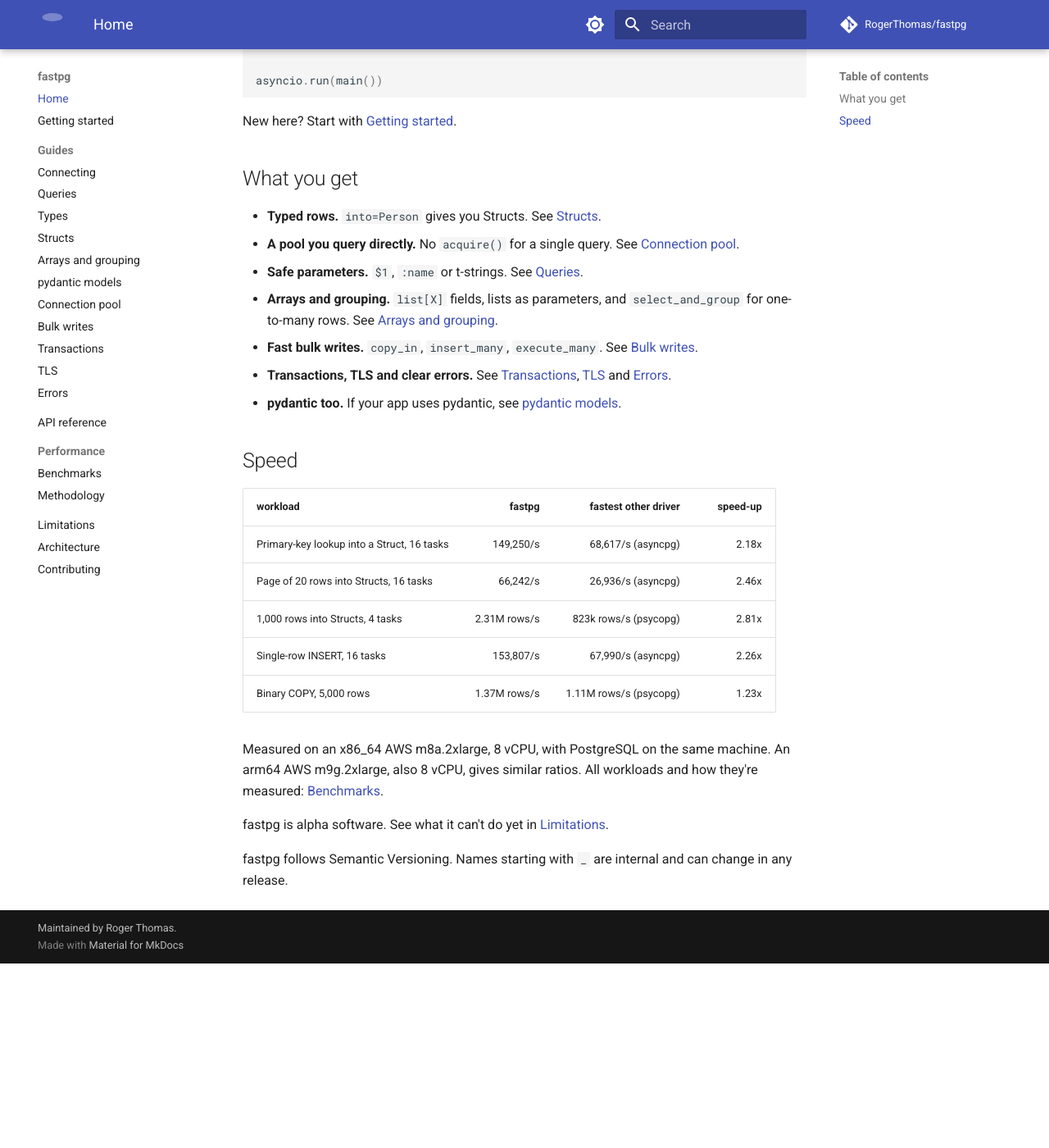
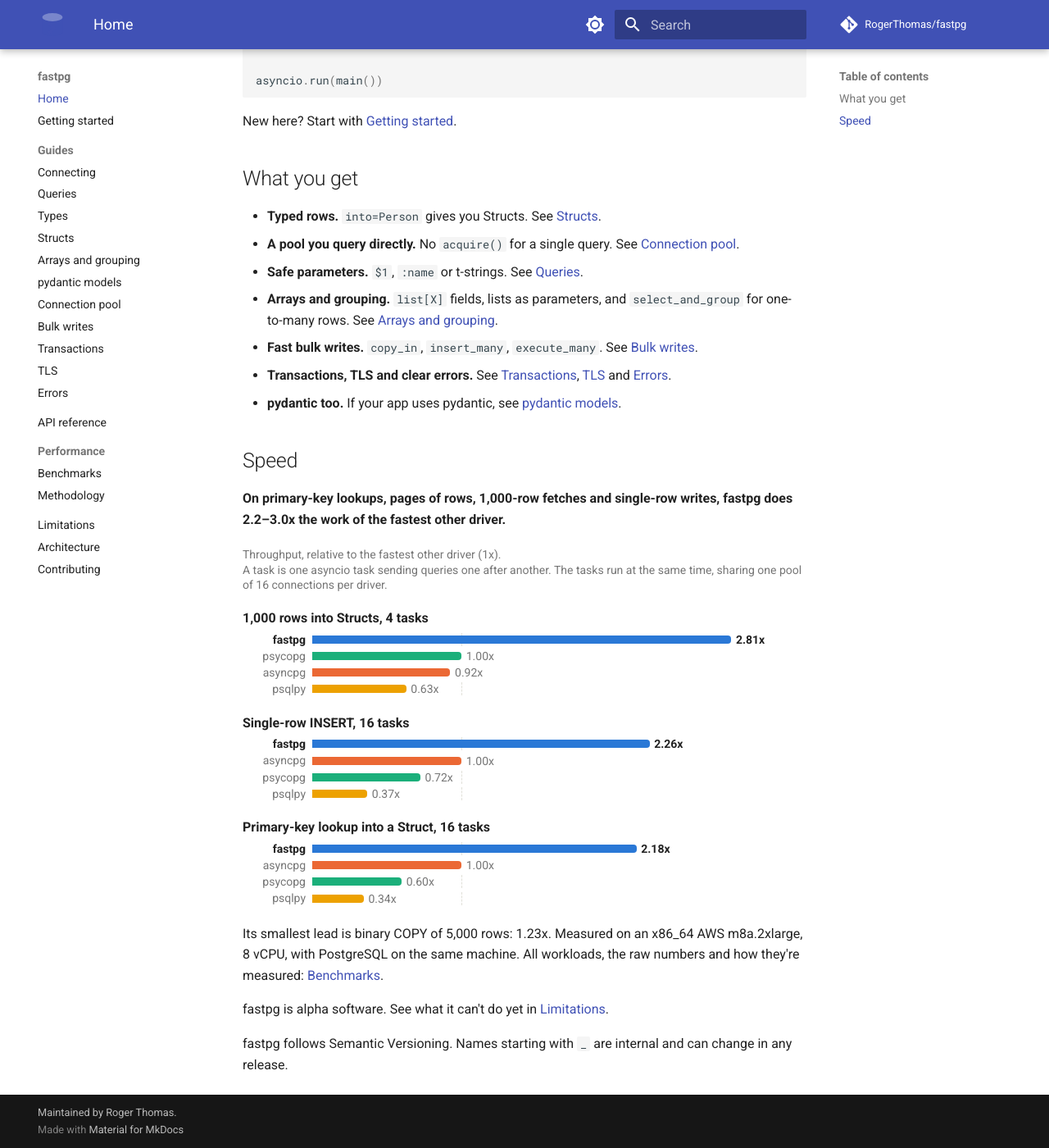
Before and after one commit to RogerThomas/fastpg, an MkDocs documentation site: the page built from docs/index.md, in a window 1280 px wide and 1400 px high, scrolled down 668 px. Shown: the whole window at 82% size. Built offline with MkDocs 1.6.1 and Material for MkDocs 9.7.7, drawn with Linux system fonts in a browser that asks for light colours; comment, search, counter and statistics services are not loaded; before the commit the page ends 1843 px from its top, so only the background shows below that.

Commit message:
docs: lead the home page's Speed section with a chart of fastpg's lead
The home page now shows the Benchmarks page's headline and a smaller chart of three
workloads, both written by bench/perf_page.py from the same compare JSON.

```diff
--- a/Taskfile.yml
+++ b/Taskfile.yml
@@ -191,7 +191,7 @@
 
   bench-page:
     desc: >-
-      Rebuild the Benchmarks page's chart and table from a compare JSON
+      Rebuild the speed charts on the Benchmarks page and the home page from a compare JSON
       (`task bench-page -- <path>`)
     cmd: uv run yeet ./bench/perf_page.py {{.CLI_ARGS}}
 
--- a/docs/index.md
+++ b/docs/index.md
@@ -53,17 +53,41 @@
 
 ## Speed
 
-| workload | fastpg | fastest other driver | speed-up |
-|---|---:|---:|---:|
-| Primary-key lookup into a Struct, 16 tasks | 149,250/s | 68,617/s (asyncpg) | 2.18x |
-| Page of 20 rows into Structs, 16 tasks | 66,242/s | 26,936/s (asyncpg) | 2.46x |
-| 1,000 rows into Structs, 4 tasks | 2.31M rows/s | 823k rows/s (psycopg) | 2.81x |
-| Single-row INSERT, 16 tasks | 153,807/s | 67,990/s (asyncpg) | 2.26x |
-| Binary COPY, 5,000 rows | 1.37M rows/s | 1.11M rows/s (psycopg) | 1.23x |
+<!-- home-speed:start -->
 
+**On primary-key lookups, pages of rows, 1,000-row fetches and single-row writes, fastpg does 2.2–3.0x the work of the fastest other driver.**
+
+<div class="bench-chart" role="img" aria-label="Bar chart of throughput relative to the fastest other driver: fastpg does 2.18x to 2.81x on each of the three workloads.">
+  <div class="bench-axis">
+    Throughput, relative to the fastest other driver (1x).<br>
+    A task is one asyncio task sending queries one after another. The tasks run at the same time, sharing one pool of 16 connections per driver.
+  </div>
+  <div class="bench-group">
+    <div class="bench-caption">1,000 rows into Structs, 4 tasks</div>
+    <div class="bench-row bench-row--fastpg" title="fastpg: 2.31M rows/s (2.81x of psycopg)"><span class="bench-name">fastpg</span><span class="bench-track"><span class="bench-bar" style="width: 93.72%"><span class="bench-value">2.81x</span></span></span></div>
+    <div class="bench-row bench-row--psycopg" title="psycopg: 823k rows/s (0.36x of fastpg)"><span class="bench-name">psycopg</span><span class="bench-track"><span class="bench-bar" style="width: 33.33%"><span class="bench-value">1.00x</span></span></span></div>
+    <div class="bench-row bench-row--asyncpg" title="asyncpg: 761k rows/s (0.33x of fastpg)"><span class="bench-name">asyncpg</span><span class="bench-track"><span class="bench-bar" style="width: 30.82%"><span class="bench-value">0.92x</span></span></span></div>
+    <div class="bench-row bench-row--psqlpy" title="psqlpy: 518k rows/s (0.22x of fastpg)"><span class="bench-name">psqlpy</span><span class="bench-track"><span class="bench-bar" style="width: 20.97%"><span class="bench-value">0.63x</span></span></span></div>
+  </div>
+  <div class="bench-group">
+    <div class="bench-caption">Single-row INSERT, 16 tasks</div>
+    <div class="bench-row bench-row--fastpg" title="fastpg: 153,807 queries/s (2.26x of asyncpg)"><span class="bench-name">fastpg</span><span class="bench-track"><span class="bench-bar" style="width: 75.41%"><span class="bench-value">2.26x</span></span></span></div>
+    <div class="bench-row bench-row--asyncpg" title="asyncpg: 67,990 queries/s (0.44x of fastpg)"><span class="bench-name">asyncpg</span><span class="bench-track"><span class="bench-bar" style="width: 33.33%"><span class="bench-value">1.00x</span></span></span></div>
+    <div class="bench-row bench-row--psycopg" title="psycopg: 49,224 queries/s (0.32x of fastpg)"><span class="bench-name">psycopg</span><span class="bench-track"><span class="bench-bar" style="width: 24.13%"><span class="bench-value">0.72x</span></span></span></div>
+    <div class="bench-row bench-row--psqlpy" title="psqlpy: 24,988 queries/s (0.16x of fastpg)"><span class="bench-name">psqlpy</span><span class="bench-track"><span class="bench-bar" style="width: 12.25%"><span class="bench-value">0.37x</span></span></span></div>
+  </div>
+  <div class="bench-group">
+    <div class="bench-caption">Primary-key lookup into a Struct, 16 tasks</div>
+    <div class="bench-row bench-row--fastpg" title="fastpg: 149,250 queries/s (2.18x of asyncpg)"><span class="bench-name">fastpg</span><span class="bench-track"><span class="bench-bar" style="width: 72.50%"><span class="bench-value">2.18x</span></span></span></div>
+    <div class="bench-row bench-row--asyncpg" title="asyncpg: 68,617 queries/s (0.46x of fastpg)"><span class="bench-name">asyncpg</span><span class="bench-track"><span class="bench-bar" style="width: 33.33%"><span class="bench-value">1.00x</span></span></span></div>
+    <div class="bench-row bench-row--psycopg" title="psycopg: 41,043 queries/s (0.27x of fastpg)"><span class="bench-name">psycopg</span><span class="bench-track"><span class="bench-bar" style="width: 19.94%"><span class="bench-value">0.60x</span></span></span></div>
+    <div class="bench-row bench-row--psqlpy" title="psqlpy: 23,568 queries/s (0.16x of fastpg)"><span class="bench-name">psqlpy</span><span class="bench-track"><span class="bench-bar" style="width: 11.45%"><span class="bench-value">0.34x</span></span></span></div>
+  </div>
+</div>
+
+Its smallest lead is binary COPY of 5,000 rows: 1.23x.<!-- home-speed:end -->
 Measured on an x86_64 AWS m8a.2xlarge, 8 vCPU, with PostgreSQL on the same machine.
-An arm64 AWS m9g.2xlarge, also 8 vCPU, gives similar ratios.
-All workloads and how they're measured: [Benchmarks](performance.md).
+All workloads, the raw numbers and how they're measured: [Benchmarks](performance.md).
 
 fastpg is alpha software. See what it can't do yet in [Limitations](limitations.md).
 
```
Also changed, not shown: 1 other file.
